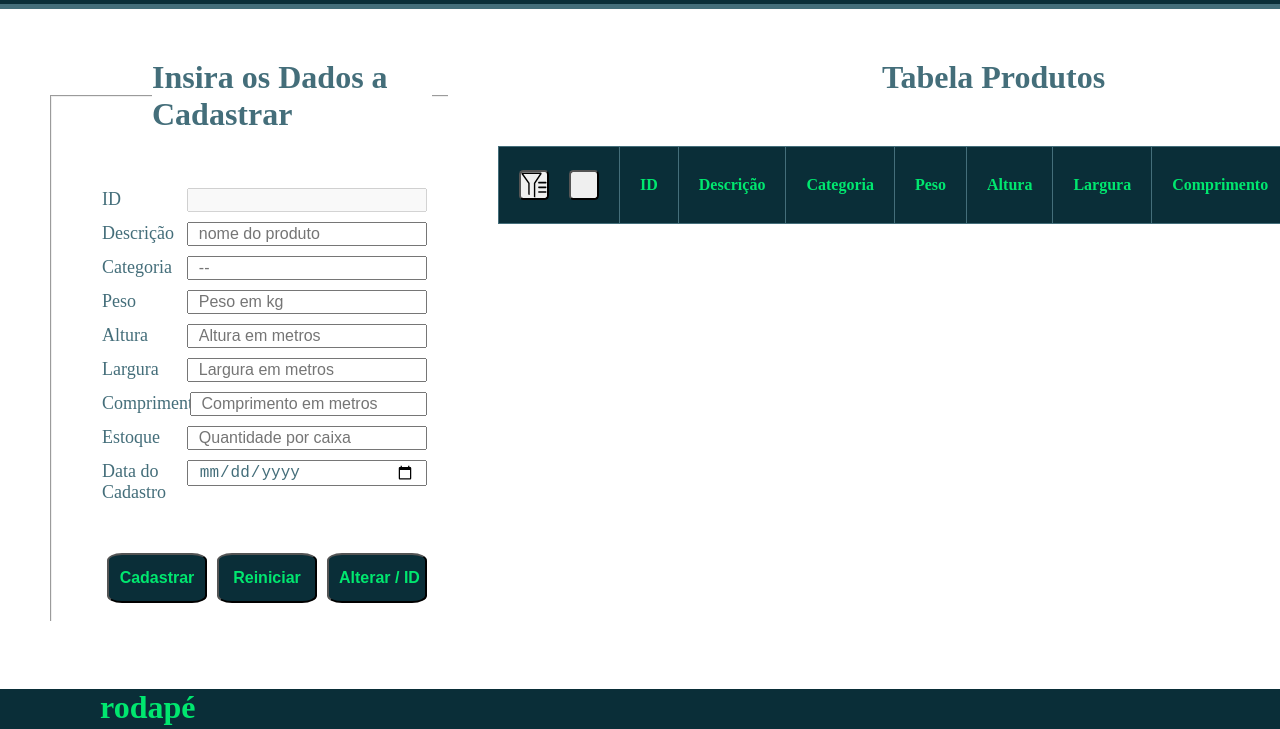
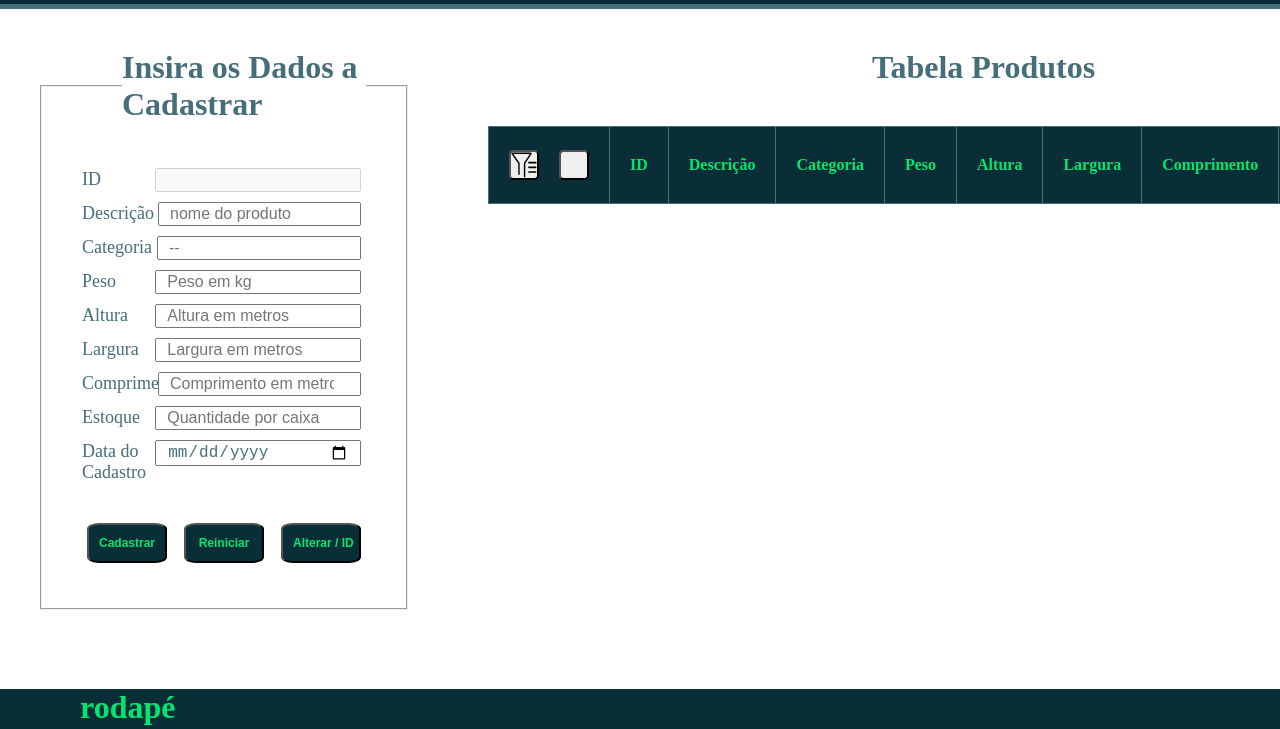
Before and after one commit to Bakumito/desafioEdu, a plain HTML site: page index.html in a window 1280 px wide. Shown: the part 71-800 px from the top of the page. Drawn offline with Linux system fonts and the light colour scheme.

Commit message:
pequenos ajustes visuais

```diff
--- a/assets/css/style.css
+++ b/assets/css/style.css
@@ -19,13 +19,19 @@ body {
 
 :root {
   --main-color: #0a2e38;
-  --top: 5rem;
-  --left: 10rem;
+  --top: 4rem;
+  --left: 8rem;
 }
-/* ---------- FIM RESET ----------
----------- INICIO MAIN ---------- */
+/* ---------- FIM RESET ----------*/
 header, header div, section, form, fieldset div, .icons {
 	display: flex;
+}
+
+header div, footer div {
+	margin: 0 var(--left);
+	color: #00e76f;
+	font-size: 3.2rem;
+	font-weight: bold;
 }
 
 header {
@@ -34,13 +40,6 @@ header {
 	justify-content: space-between;
 	background-color: var(--main-color);
 	border-bottom: 0.5rem solid #446e7a;
-}
-
-header div, footer div {
-	margin: 0 var(--left);
-	color: #00e76f;
-	font-size: 3.2rem;
-	font-weight: bold;
 }
 
 main {
@@ -136,6 +135,7 @@ caption {
 	border-radius: 15%;
 	background-color: var(--main-color);
 	color: #00e76f;
+	font-size: 1.2rem;
 	font-weight: bold;
 }
 
@@ -149,16 +149,16 @@ caption {
 	align-items: baseline;
 }
 
-.botaoExcluir:hover, .botaoEditar:hover, #botaoFiltro:hover, #botaoPesquisa:hover, #botaoGo:hover {
-	background-color: #00e76f;
-}
-
 .botaoExcluir, .botaoEditar, #botaoFiltro, #botaoPesquisa, #botaoGo {
 	height: 3rem;
 	width: 3rem;
 	border-radius: 15%;
 	background-size: contain;
 	background-repeat: no-repeat;
+}
+
+.botaoExcluir:hover, .botaoEditar:hover, #botaoFiltro:hover, #botaoPesquisa:hover, #botaoGo:hover {
+	background-color: #00e76f;
 }
 
 .botaoExcluir {
```
